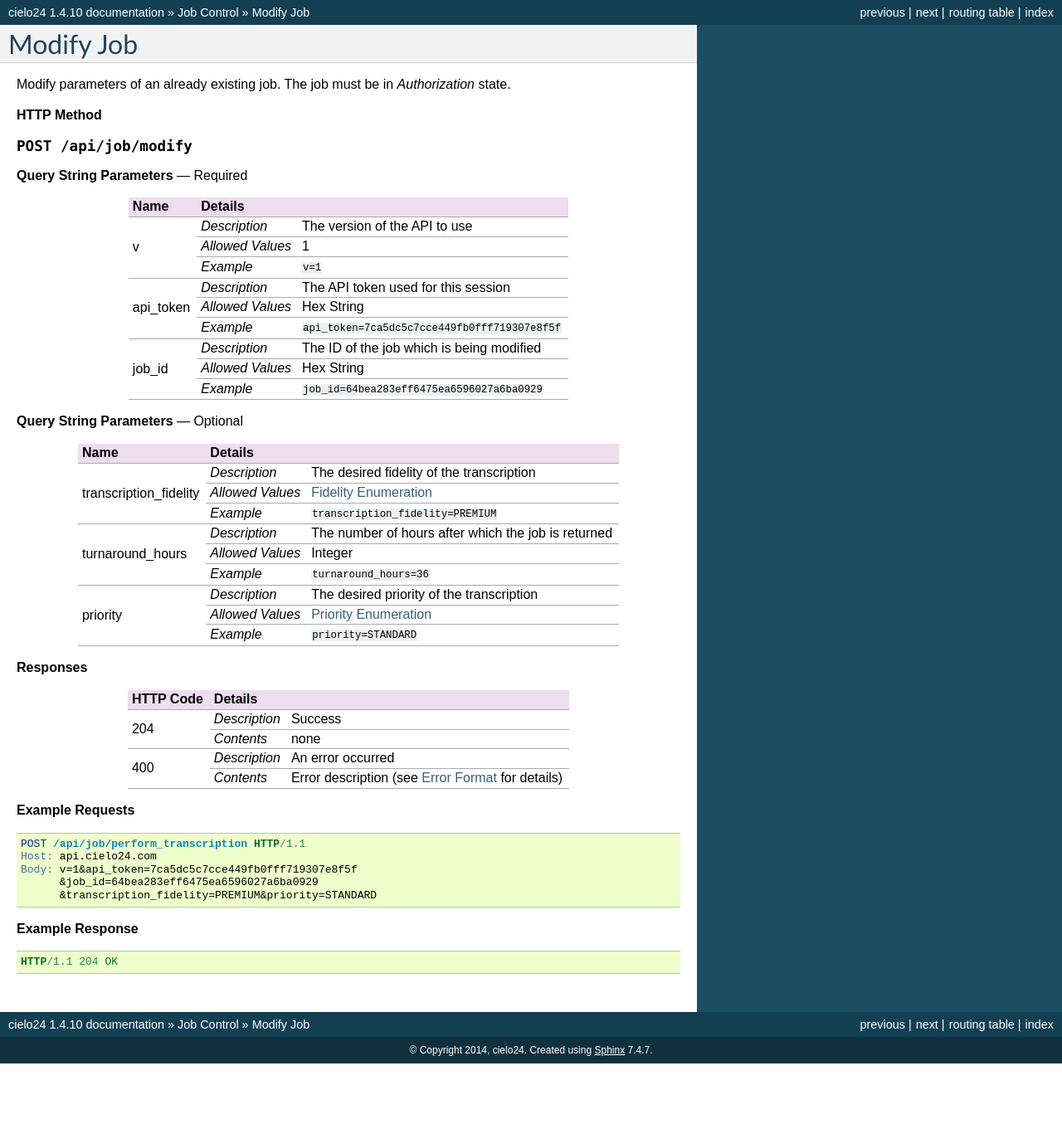
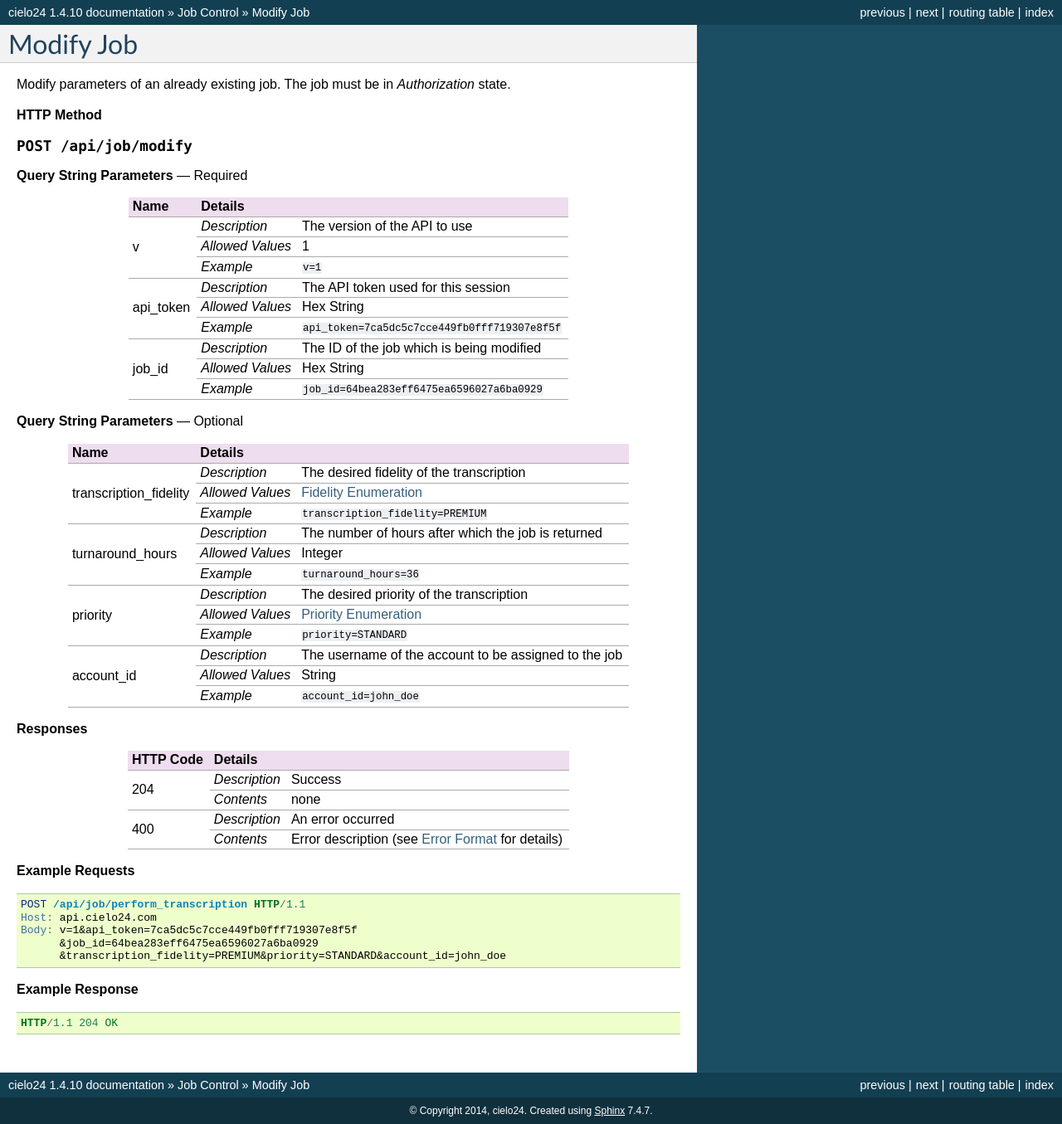
Before and after one commit to cielo24/Docs, a Sphinx documentation site: the page built from api/source/job_control/modify_job.rst, in a window 1280 px wide. Shown: the whole page at 83% size. Built offline with Sphinx 7.4.7, drawn with Linux system fonts in a browser that asks for light colours; before the commit the page ends 1282 px from its top, so only the background shows below that.

Commit message:
Add new account_id parameter to modify_job API (#28)
* Add new account_id parameter to modify_job call

```diff
--- a/api/source/job_control/modify_job.rst
+++ b/api/source/job_control/modify_job.rst
@@ -33,27 +33,33 @@ Modify parameters of an already existing job. The job must be in *Authorization*
 
 **Query String Parameters** — Optional
 
-+------------------------+-------------------------------------------------------------------------+
-| Name                   | Details                                                                 |
-+========================+==================+======================================================+
-| transcription_fidelity | `Description`    | The desired fidelity of the transcription            |
-|                        +------------------+------------------------------------------------------+
-|                        | `Allowed Values` | :ref:`fidelity-label`                                |
-|                        +------------------+------------------------------------------------------+
-|                        | `Example`        | ``transcription_fidelity=PREMIUM``                   |
-+------------------------+------------------+------------------------------------------------------+
-| turnaround_hours       | `Description`    | The number of hours after which the job is returned  |
-|                        +------------------+------------------------------------------------------+
-|                        | `Allowed Values` | Integer                                              |
-|                        +------------------+------------------------------------------------------+
-|                        | `Example`        | ``turnaround_hours=36``                              |
-+------------------------+------------------+------------------------------------------------------+
-| priority               | `Description`    | The desired priority of the transcription            |
-|                        +------------------+------------------------------------------------------+
-|                        | `Allowed Values` | :ref:`priority-label`                                |
-|                        +------------------+------------------------------------------------------+
-|                        | `Example`        | ``priority=STANDARD``                                |
-+------------------------+------------------+------------------------------------------------------+
++------------------------+--------------------------------------------------------------------------+
+| Name                   | Details                                                                  |
++========================+==================+=======================================================+
+| transcription_fidelity | `Description`    | The desired fidelity of the transcription             |
+|                        +------------------+-------------------------------------------------------+
+|                        | `Allowed Values` | :ref:`fidelity-label`                                 |
+|                        +------------------+-------------------------------------------------------+
+|                        | `Example`        | ``transcription_fidelity=PREMIUM``                    |
++------------------------+------------------+-------------------------------------------------------+
+| turnaround_hours       | `Description`    | The number of hours after which the job is returned   |
+|                        +------------------+-------------------------------------------------------+
+|                        | `Allowed Values` | Integer                                               |
+|                        +------------------+-------------------------------------------------------+
+|                        | `Example`        | ``turnaround_hours=36``                               |
++------------------------+------------------+-------------------------------------------------------+
+| priority               | `Description`    | The desired priority of the transcription             |
+|                        +------------------+-------------------------------------------------------+
+|                        | `Allowed Values` | :ref:`priority-label`                                 |
+|                        +------------------+-------------------------------------------------------+
+|                        | `Example`        | ``priority=STANDARD``                                 |
++------------------------+------------------+-------------------------------------------------------+
+| account_id             | `Description`    | The username of the account to be assigned to the job |
+|                        +------------------+-------------------------------------------------------+
+|                        | `Allowed Values` | String                                                |
+|                        +------------------+-------------------------------------------------------+
+|                        | `Example`        | ``account_id=john_doe``                               |
++------------------------+------------------+-------------------------------------------------------+
 
 **Responses**
 
@@ -77,7 +83,7 @@ Modify parameters of an already existing job. The job must be in *Authorization*
     Host: api.cielo24.com
     Body: v=1&api_token=7ca5dc5c7cce449fb0fff719307e8f5f
           &job_id=64bea283eff6475ea6596027a6ba0929
-          &transcription_fidelity=PREMIUM&priority=STANDARD
+          &transcription_fidelity=PREMIUM&priority=STANDARD&account_id=john_doe
 
 **Example Response**
 
```
